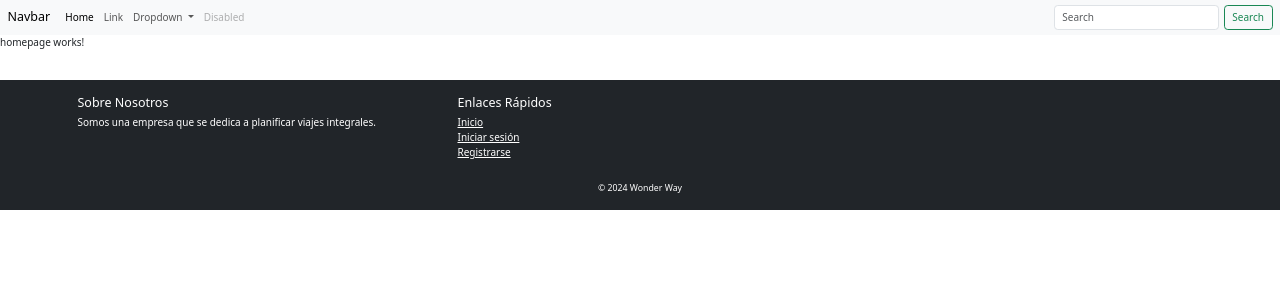
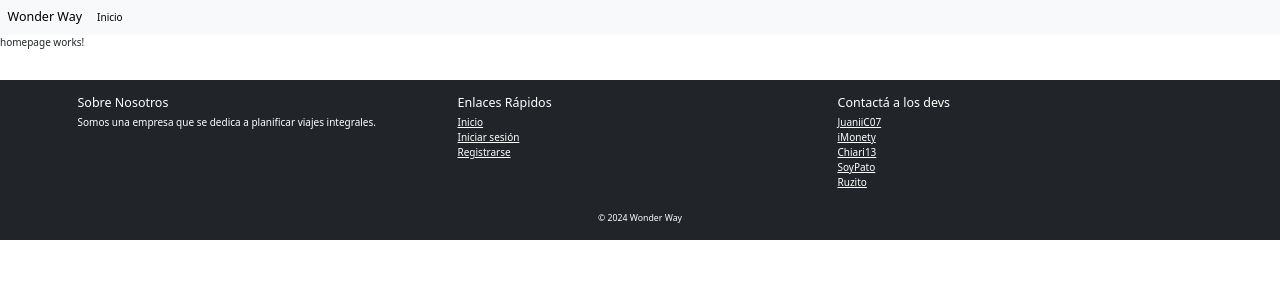
Before and after one commit to soypato/WonderWay, an Angular app in the folder code/: page / in a window 1280 px wide. Shown: the top 300 px of the page. Built offline with nearby package versions, Linux system fonts and the light colour scheme.

Commit message:
navbar lista

```diff
--- a/code/src/app/footer/footer.component.html
+++ b/code/src/app/footer/footer.component.html
@@ -14,7 +14,16 @@
                     <!-- Podríamos agregar "acerca de" y "contacto" o algo así -->
                 </ul>
             </div>
-
+            <div class="col-md-4">
+                <h5>Contactá a los devs </h5>
+                <ul class="list-unstyled">
+                    <li><a target="blank" href="https://github.com/JuaniiC07" class="text-white">JuaniiC07</a></li>
+                    <li><a target="blank" href="https://github.com/imonety" class="text-white">iMonety</a></li>
+                    <li><a target="blank" href="https://github.com/Chiari13" class="text-white">Chiari13</a></li>
+                    <li><a target="blank" href="https://github.com/soypato" class="text-white">SoyPato</a></li>
+                    <li><a target="blank" href="https://github.com/ruzito-san" class="text-white">Ruzito</a></li>
+                </ul>
+            </div>
         </div>
         <div class="text-center pt-3">
             <small>&copy; 2024 Wonder Way</small>
--- a/code/src/app/navbar/navbar.component.html
+++ b/code/src/app/navbar/navbar.component.html
@@ -1,36 +1,20 @@
 <nav class="navbar navbar-expand-lg bg-body-tertiary">
     <div class="container-fluid">
-      <a class="navbar-brand" href="#">Navbar</a>
+      <a class="navbar-brand" href="#">Wonder Way</a>
       <button class="navbar-toggler" type="button" data-bs-toggle="collapse" data-bs-target="#navbarSupportedContent" aria-controls="navbarSupportedContent" aria-expanded="false" aria-label="Toggle navigation">
         <span class="navbar-toggler-icon"></span>
       </button>
       <div class="collapse navbar-collapse" id="navbarSupportedContent">
         <ul class="navbar-nav me-auto mb-2 mb-lg-0">
           <li class="nav-item">
-            <a class="nav-link active" aria-current="page" href="#">Home</a>
-          </li>
-          <li class="nav-item">
-            <a class="nav-link" href="#">Link</a>
+            <a class="nav-link active"  href="/homepage" aria-current="page" href="#">Inicio</a>
           </li>
           <li class="nav-item dropdown">
-            <a class="nav-link dropdown-toggle" href="#" role="button" data-bs-toggle="dropdown" aria-expanded="false">
-              Dropdown
-            </a>
             <ul class="dropdown-menu">
-              <li><a class="dropdown-item" href="#">Action</a></li>
-              <li><a class="dropdown-item" href="#">Another action</a></li>
-              <li><hr class="dropdown-divider"></li>
-              <li><a class="dropdown-item" href="#">Something else here</a></li>
-            </ul>
+              </ul>
           </li>
-          <li class="nav-item">
-            <a class="nav-link disabled" aria-disabled="true">Disabled</a>
-          </li>
+          <!-- Acá podemos agregar más -->
         </ul>
-        <form class="d-flex" role="search">
-          <input class="form-control me-2" type="search" placeholder="Search" aria-label="Search">
-          <button class="btn btn-outline-success" type="submit">Search</button>
-        </form>
       </div>
     </div>
   </nav>
```
